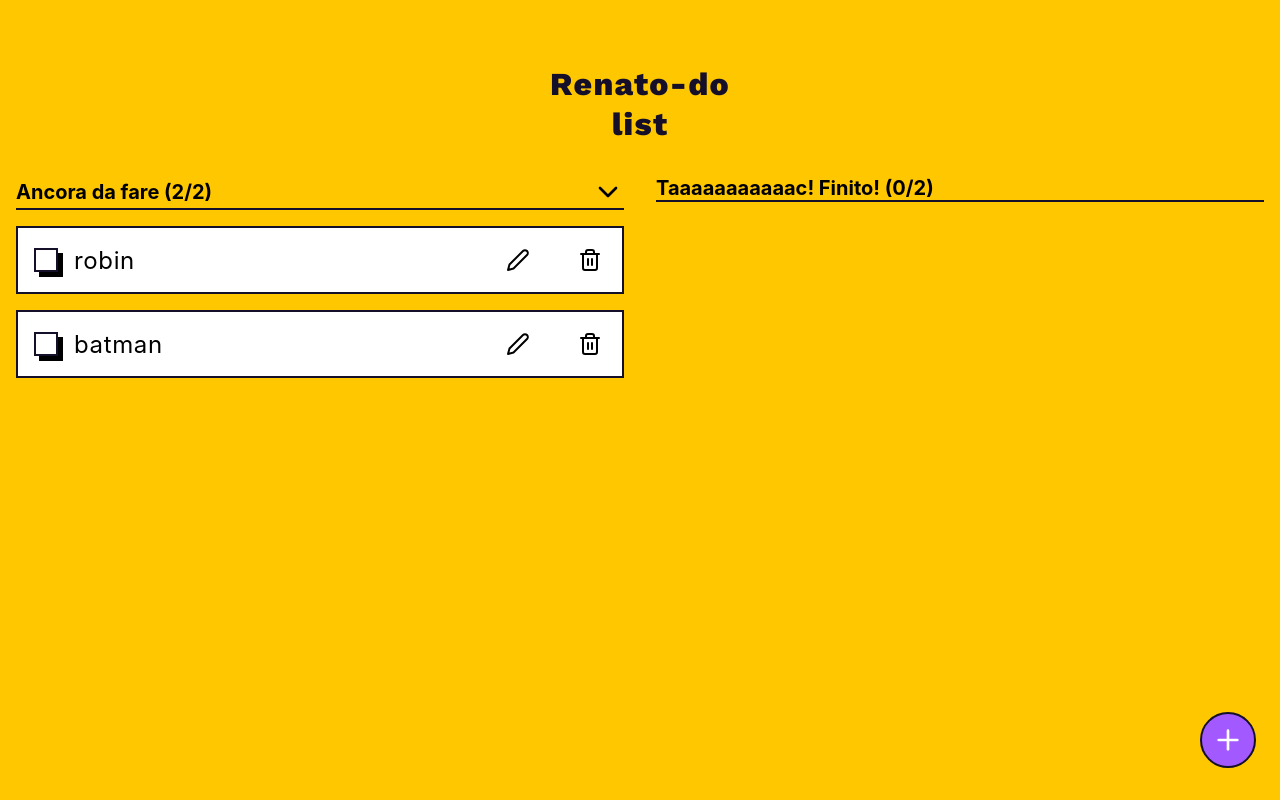
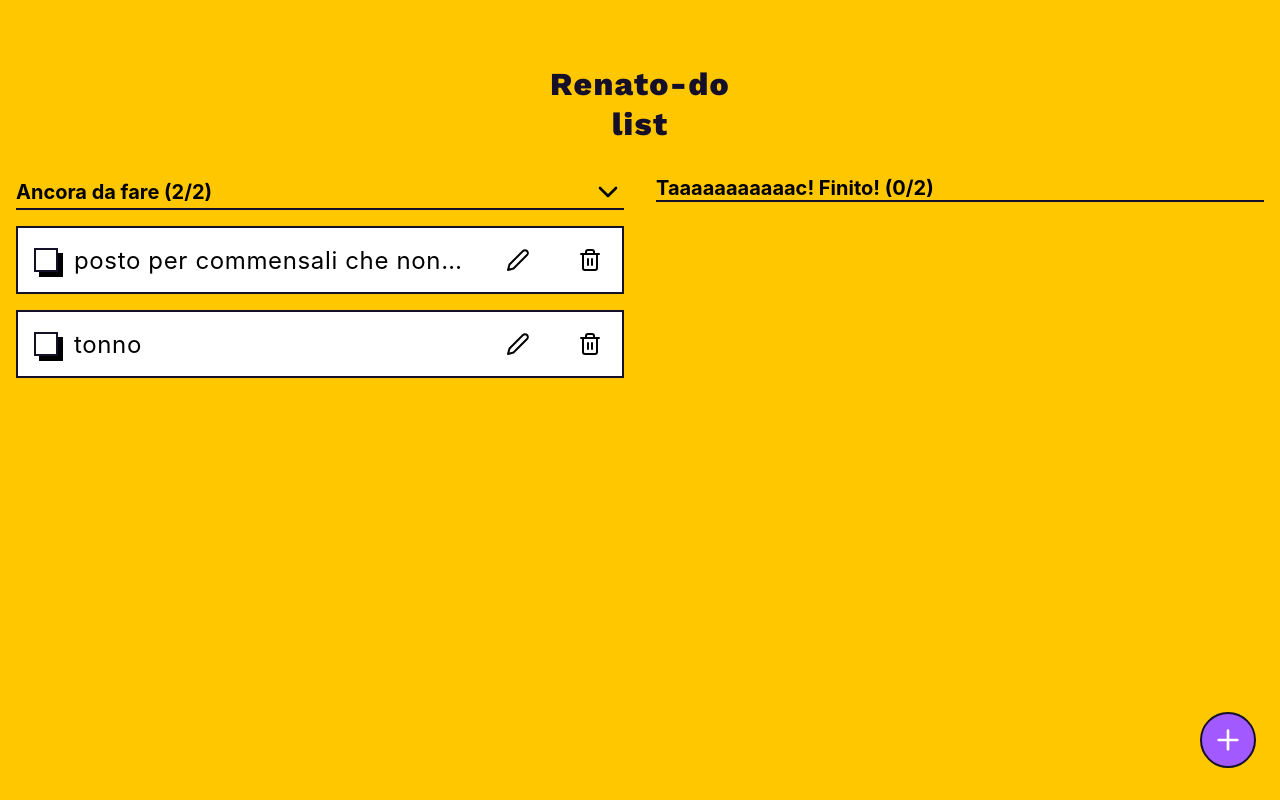
Before and after one commit to MarcoMaz/renato-do-list, a React (Create React App) app: page /main-view in a window 1280 px wide. Built offline with nearby package versions, Linux system fonts and the light colour scheme.

Commit message:
fix( app ): change default tasks

```diff
--- a/src/state/taskSlice.ts
+++ b/src/state/taskSlice.ts
@@ -20,7 +20,7 @@ export interface taskProps {
 const initialState: taskProps[] = [
   {
     id: 0,
-    label: 'batman',
+    label: 'tonno',
     isCompleted: false,
     speed: 3,
     urgency: 1,
@@ -31,7 +31,7 @@ const initialState: taskProps[] = [
   },
   {
     id: 1,
-    label: 'robin',
+    label: 'posto per commensali che non ci sono',
     isCompleted: false,
     speed: 1,
     urgency: 3,
```
